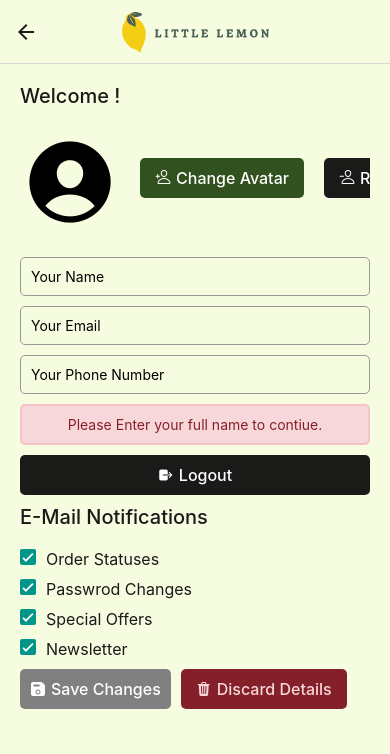
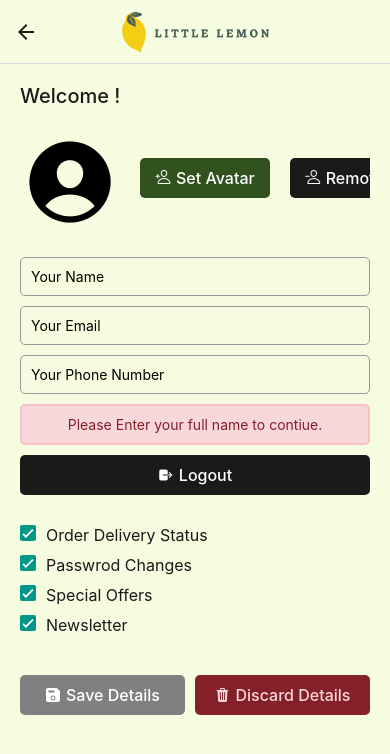
Before and after one commit to saaqi/restaurant-mobile-app-react-native, a React Native app: screen /Profile in a window 390 px wide. Shown: the top 754 px of the page. Built offline with nearby package versions, Linux system fonts and the light colour scheme.

Commit message:
Refactor user data handling in Onboarding and Profile screens for improved readability and functionality

```diff
--- a/screens/OnboardingSingUp.js
+++ b/screens/OnboardingSingUp.js
@@ -49,8 +49,8 @@ export default function OnboardingSingUp({ navigation }) {
       setLoading(true);
       const userNameRecoded = await AsyncStorage.getItem('userName');
       const userEmailRecorded = await AsyncStorage.getItem('userEmail');
-      userNameRecoded !== '' ? setUserName(userNameRecoded) : ''
-      userEmailRecorded !== '' ? setUserEmail(userEmailRecorded) : ''
+      userNameRecoded && userNameRecoded !== '' && setUserName(userNameRecoded)
+      userEmailRecorded && userEmailRecorded !== '' && setUserEmail(userEmailRecorded)
     } catch (error) {
       console.error('Error retrieving User Data:', error);
     } finally {
--- a/screens/Profile.js
+++ b/screens/Profile.js
@@ -9,7 +9,6 @@ import {
   ActivityIndicator,
   Pressable,
   Image,
-  Dimensions,
   CheckBox
 } from 'react-native'
 import { useState, useEffect } from 'react'
@@ -25,17 +24,15 @@ import * as ImagePicker from 'expo-image-picker'
 
 const Profile = () => {
 
-  const windowWidth = Dimensions.get('window').width
-
   const [isLoading, setLoading] = useState(false)
 
   const [userName, setUserName] = useState('')
   const [userEmail, setUserEmail] = useState('')
   const [userPhone, setUserPhone] = useState('')
 
-  const [userAvatar, setUserAvatar] = useState();
+  const [userAvatar, setUserAvatar] = useState('');
 
-  const [orderStatus, setOrderStatus] = useState(true)
+  const [deliveryStatus, setDeliveryStatus] = useState(true)
   const [passwordChanges, setPasswordChanges] = useState(true)
   const [specialOffers, setSpecialOffers] = useState(true)
   const [newsLetter, setNewsLetter] = useState(true)
@@ -44,9 +41,9 @@ const Profile = () => {
   const pickImage = async () => {
     // No permissions request is necessary for launching the image library
     let result = await ImagePicker.launchImageLibraryAsync({
-      mediaTypes: ['images', 'videos'],
+      mediaTypes: ['images'],
       allowsEditing: true,
-      aspect: [4, 3],
+      aspect: [1, 1],
       quality: 1,
     });
 
@@ -58,10 +55,11 @@ const Profile = () => {
   const handleUserDetails = async () => {
     try {
       await AsyncStorage.multiSet([
+        ['userAvatar', userAvatar],
         ['userName', userName],
         ['userEmail', userEmail],
         ['userPhone', userPhone],
-        ['orderStatus', orderStatus ? 'true' : 'false'],
+        ['deliveryStatus', deliveryStatus ? 'true' : 'false'],
         ['passwordChanges', passwordChanges ? 'true' : 'false'],
         ['specialOffers', specialOffers ? 'true' : 'false'],
         ['newsLetter', newsLetter ? 'true' : 'false'],
@@ -81,21 +79,23 @@ const Profile = () => {
   const getUserData = async () => {
     try {
       setLoading(true);
-      const userNameRecoded = await AsyncStorage.getItem('userName');
-      const userEmailRecorded = await AsyncStorage.getItem('userEmail');
-      const userPhoneRecorded = await AsyncStorage.getItem('userPhone');
-      userNameRecoded && userNameRecoded !== '' ? setUserName(userNameRecoded) : ''
-      userEmailRecorded && userEmailRecorded !== '' ? setUserEmail(userEmailRecorded) : ''
-      userPhoneRecorded && userPhoneRecorded !== '' ? setUserPhone(userPhoneRecorded) : ''
+      const userAvatarRecorded = await AsyncStorage.getItem('userAvatar')
+      userAvatarRecorded && userAvatarRecorded !== '' && setUserAvatar(userAvatarRecorded)
+      const userNameRecorded = await AsyncStorage.getItem('userName')
+      userNameRecorded && userNameRecorded !== '' && setUserName(userNameRecorded)
+      const userEmailRecorded = await AsyncStorage.getItem('userEmail')
+      userEmailRecorded && userEmailRecorded !== '' && setUserEmail(userEmailRecorded)
+      const userPhoneRecorded = await AsyncStorage.getItem('userPhone')
+      userPhoneRecorded && userPhoneRecorded !== '' && setUserPhone(userPhoneRecorded)
 
-      const orderStatusRecorded = await AsyncStorage.getItem('orderStatus');
-      const passwordChangesRecorded = await AsyncStorage.getItem('passwordChanges');
-      const specialOffersRecorded = await AsyncStorage.getItem('specialOffers');
-      const newsLetterRecorded = await AsyncStorage.getItem('newsLetter');
-      orderStatusRecorded && orderStatusRecorded === 'flase' ? setOrderStatus(false) : ''
-      passwordChangesRecorded && passwordChangesRecorded === 'false' ? setPasswordChanges(false) : ''
-      specialOffersRecorded && specialOffersRecorded === 'false' ? setSpecialOffers(false) : ''
-      newsLetterRecorded && newsLetterRecorded === 'false' ? setNewsLetter(false) : ''
+      const deliveryStatusRecorded = await AsyncStorage.getItem('deliveryStatus')
+      deliveryStatusRecorded && deliveryStatusRecorded === 'false' && setDeliveryStatus(false)
+      const passwordChangesRecorded = await AsyncStorage.getItem('passwordChanges')
+      passwordChangesRecorded && passwordChangesRecorded === 'false' && setPasswordChanges(false)
+      const specialOffersRecorded = await AsyncStorage.getItem('specialOffers')
+      specialOffersRecorded && specialOffersRecorded === 'false' && setSpecialOffers(false)
+      const newsLetterRecorded = await AsyncStorage.getItem('newsLetter')
+      newsLetterRecorded && newsLetterRecorded === 'false' && setNewsLetter(false)
 
     } catch (error) {
       console.error('Error retrieving User Data:', error);
@@ -108,20 +108,21 @@ const Profile = () => {
     try {
       setLoading(true);
       await AsyncStorage.multiSet([
+        ['userAvatar', ''],
         ['userName', ''],
         ['userEmail', ''],
         ['userPhone', ''],
-        ['setUserAvatar', ''],
-        ['orderStatus', 'true'],
+        ['deliveryStatus', 'true'],
         ['passwordChanges', 'true'],
         ['specialOffers', 'true'],
         ['newsLetter', 'true'],
       ]);
+      setUserAvatar('')
       setUserName('')
       setUserEmail('')
       setUserPhone('')
 
-      setOrderStatus(true)
+      setDeliveryStatus(true)
       setPasswordChanges(true)
       setSpecialOffers(true)
       setNewsLetter(true)
@@ -174,11 +175,11 @@ const Profile = () => {
               ]}>
               <View style={styles.iconStyle}>
                 <Ionicons style={styles.darkButtonText} name="person-add-outline" />
-                <Text style={styles.darkButtonText}>Change Avatar</Text>
+                <Text style={styles.darkButtonText}>{userAvatar ? 'Change Avatar' : 'Set Avatar'}</Text>
               </View>
             </Pressable>
             <Pressable
-              onPress={() => setUserAvatar()}
+              onPress={() => setUserAvatar('')}
               style={[
                 styles.darkButton,
                 { alignSelf: 'center' }
@@ -238,8 +239,10 @@ const Profile = () => {
             </ScrollView>
           </KeyboardAvoidingView>
 
+
+          <View style={{marginBottom: 30}}>
             <Pressable
-            style={styles.darkButton} onPress={() =>
+              style={[styles.darkButton, { marginBottom: 30 }]} onPress={() =>
                 setLogout()
               }>
               <View style={styles.iconStyle}>
@@ -248,14 +251,12 @@ const Profile = () => {
               </View>
             </Pressable>
 
-          <Text style={styles.headingText}>E-Mail Notifications</Text>
-
             <View style={{ flexDirection: 'row', gap: 10 }}>
               <CheckBox
-              value={orderStatus}
-              onValueChange={(value) => handleCheckboxChange(orderStatus, setOrderStatus)}
+                value={deliveryStatus}
+                onValueChange={(value) => handleCheckboxChange(deliveryStatus, setDeliveryStatus)}
               />
-            <Text style={styles.bodyText}>Order Statuses</Text>
+              <Text style={styles.bodyText}>Order Delivery Status</Text>
             </View>
             <View style={{ flexDirection: 'row', gap: 10 }}>
               <CheckBox
@@ -278,8 +279,9 @@ const Profile = () => {
               />
               <Text style={styles.bodyText}>Newsletter</Text>
             </View>
+          </View>
 
-          <View style={{ flexDirection: 'row', gap: 10 }}>
+          <View style={{ flexDirection: 'row', gap: 10, alignItems: 'center', justifyContent: 'center' }}>
 
             <Pressable
               onPress={() => {
@@ -290,19 +292,19 @@ const Profile = () => {
               }
               style={[
                 userName === '' || !ValidateEmailField(userEmail) || !ValidatePhoneNumberField(userPhone) ?
-                  styles.subButtonDisabled : styles.primaryButton
+                  styles.subButtonDisabled : styles.primaryButton, {flex: .5}
               ]}
             >
               <View style={styles.iconStyle}>
                 <Ionicons style={styles.darkButtonText} name="save" />
-                <Text style={styles.darkButtonText}>Save Changes</Text>
+                <Text style={styles.darkButtonText}>Save Details</Text>
               </View>
             </Pressable>
             <Pressable
               onPress={() => {
                 removeUserData();
               }}
-              style={styles.dangerButton}
+              style={[styles.dangerButton, {flex: .5}]}
             >
               <View style={styles.iconStyle}>
                 <Ionicons style={styles.dangerButtonText} name="trash" />
```
Lines whose indentation alone changed are shown as unchanged.
